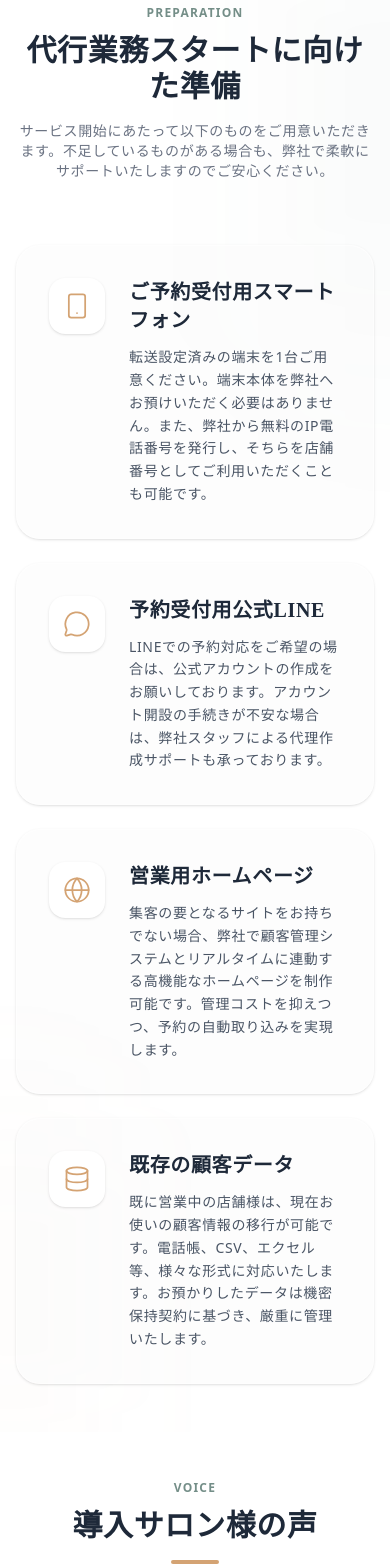
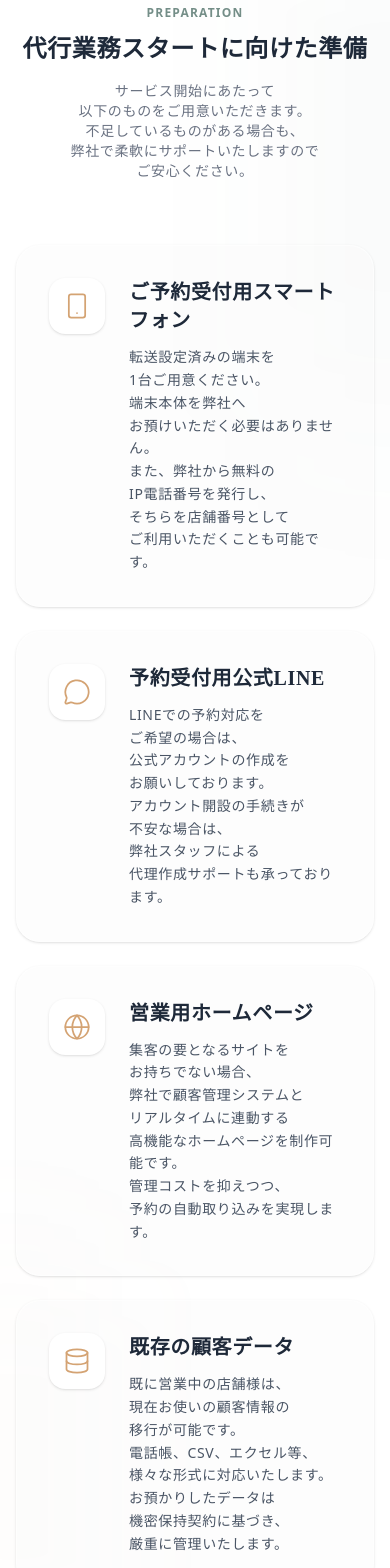
Before and after one commit to nabe7855/cd-salon-concierge, a Next.js app: page / in a window 390 px wide. Shown: the part 8800-10368 px from the top of the page. Built offline with nearby package versions, Linux system fonts and the light colour scheme.

Commit message:
表記の改行問題修整

```diff
--- a/app/company/page.tsx
+++ b/app/company/page.tsx
@@ -130,27 +130,56 @@ const CompanyPage: React.FC = () => {
                   <Sparkles size={24} />
                 </div>
                 <h3 className="text-xl md:text-3xl font-bold text-gray-800 leading-tight mb-8">
-                  「声のホスピタリティで、
-                  <br />
-                  サロンに新しい価値を。」
+                  <span className="inline-block">「声のホスピタリティで、</span>
+                  <span className="inline-block">サロンに新しい価値を。」</span>
                 </h3>
                 <div className="space-y-6 text-gray-600 leading-loose text-lg">
                   <p>
-                    SalonConciergeは、単なる電話代行にとどまらず、
+                    <span className="inline-block">SalonConciergeは、</span>
+                    <span className="inline-block">
+                      単なる電話代行にとどまらず、
+                    </span>
                     <br />
-                    サロンの“顔”としてお客様と繋がる第一線を担っています。
+                    <span className="inline-block">サロンの“顔”として</span>
+                    <span className="inline-block">お客様と繋がる第一線を</span>
+                    <span className="inline-block">担っています。</span>
                   </p>
                   <p className="text-sm md:text-base opacity-80">
-                    私たちは、店舗様・セラピスト様・お客様すべてにとって心地よい体験を届けるため、
-                    <br />
-                    「丁寧な応対」「正確な情報提供」「臨機応変な対応力」を軸に、
-                    <br />
-                    業界最高水準のサービスを目指します。
+                    <span className="inline-block">
+                      私たちは、店舗様・セラピスト様・
+                    </span>
+                    <span className="inline-block">お客様すべてにとって</span>
+                    <span className="inline-block">
+                      心地よい体験を届けるため、
+                    </span>
+                    <br className="hidden md:block" />
+                    <span className="inline-block">
+                      「丁寧な応対」「正確な情報提供」
+                    </span>
+                    <span className="inline-block">
+                      「臨機応変な対応力」を軸に、
+                    </span>
+                    <br className="hidden md:block" />
+                    <span className="inline-block">
+                      業界最高水準のサービスを
+                    </span>
+                    <span className="inline-block">目指します。</span>
                   </p>
                   <div className="pt-6 border-t border-gray-100 italic font-medium text-botanical-primary">
-                    メンズエステ業界に特化した豊富な知見と実績を活かし、
+                    <span className="inline-block">
+                      メンズエステ業界に特化した
+                    </span>
+                    <span className="inline-block">
+                      豊富な知見と実績を活かし、
+                    </span>
                     <br />
-                    クライアント様の売上とブランド価値の最大化を支える“パートナー”であり続けます。
+                    <span className="inline-block">クライアント様の売上と</span>
+                    <span className="inline-block">
+                      ブランド価値の最大化を支える
+                    </span>
+                    <span className="inline-block">
+                      “パートナー”であり続けます。
+                    </span>
                   </div>
                 </div>
               </div>
@@ -272,7 +301,6 @@ const CompanyPage: React.FC = () => {
                   { label: "従業員数", content: "20名" },
                   { label: "資本金", content: "500万円" },
                   { label: "取引銀行", content: "GMOあおぞら銀行" },
-
                 ].map((row, idx) => (
                   <div
                     key={idx}
--- a/app/page.tsx
+++ b/app/page.tsx
@@ -103,22 +103,67 @@ const FLOW_STEPS = [
 const PREPARATION_ITEMS = [
   {
     title: "ご予約受付用スマートフォン",
-    desc: "転送設定済みの端末を1台ご用意ください。端末本体を弊社へお預けいただく必要はありません。また、弊社から無料のIP電話番号を発行し、そちらを店舗番号としてご利用いただくことも可能です。",
+    desc: (
+      <>
+        <span className="inline-block">転送設定済みの端末を</span>
+        <span className="inline-block">1台ご用意ください。</span>
+        <span className="inline-block">端末本体を弊社へ</span>
+        <span className="inline-block">お預けいただく必要はありません。</span>
+        <span className="inline-block">また、弊社から無料の</span>
+        <span className="inline-block">IP電話番号を発行し、</span>
+        <span className="inline-block">そちらを店舗番号として</span>
+        <span className="inline-block">ご利用いただくことも可能です。</span>
+      </>
+    ),
     icon: Smartphone,
   },
   {
     title: "予約受付用公式LINE",
-    desc: "LINEでの予約対応をご希望の場合は、公式アカウントの作成をお願いしております。アカウント開設の手続きが不安な場合は、弊社スタッフによる代理作成サポートも承っております。",
+    desc: (
+      <>
+        <span className="inline-block">LINEでの予約対応を</span>
+        <span className="inline-block">ご希望の場合は、</span>
+        <span className="inline-block">公式アカウントの作成を</span>
+        <span className="inline-block">お願いしております。</span>
+        <span className="inline-block">アカウント開設の手続きが</span>
+        <span className="inline-block">不安な場合は、</span>
+        <span className="inline-block">弊社スタッフによる</span>
+        <span className="inline-block">代理作成サポートも承っております。</span>
+      </>
+    ),
     icon: MessageCircle,
   },
   {
     title: "営業用ホームページ",
-    desc: "集客の要となるサイトをお持ちでない場合、弊社で顧客管理システムとリアルタイムに連動する高機能なホームページを制作可能です。管理コストを抑えつつ、予約の自動取り込みを実現します。",
+    desc: (
+      <>
+        <span className="inline-block">集客の要となるサイトを</span>
+        <span className="inline-block">お持ちでない場合、</span>
+        <span className="inline-block">弊社で顧客管理システムと</span>
+        <span className="inline-block">リアルタイムに連動する</span>
+        <span className="inline-block">
+          高機能なホームページを制作可能です。
+        </span>
+        <span className="inline-block">管理コストを抑えつつ、</span>
+        <span className="inline-block">予約の自動取り込みを実現します。</span>
+      </>
+    ),
     icon: Globe,
   },
   {
     title: "既存の顧客データ",
-    desc: "既に営業中の店舗様は、現在お使いの顧客情報の移行が可能です。電話帳、CSV、エクセル等、様々な形式に対応いたします。お預かりしたデータは機密保持契約に基づき、厳重に管理いたします。",
+    desc: (
+      <>
+        <span className="inline-block">既に営業中の店舗様は、</span>
+        <span className="inline-block">現在お使いの顧客情報の</span>
+        <span className="inline-block">移行が可能です。</span>
+        <span className="inline-block">電話帳、CSV、エクセル等、</span>
+        <span className="inline-block">様々な形式に対応いたします。</span>
+        <span className="inline-block">お預かりしたデータは</span>
+        <span className="inline-block">機密保持契約に基づき、</span>
+        <span className="inline-block">厳重に管理いたします。</span>
+      </>
+    ),
     icon: Database,
   },
 ];
@@ -591,13 +636,22 @@ const TopPage: React.FC = () => {
               <span className="text-botanical-primary font-bold tracking-widest text-xs uppercase mb-3 block opacity-70">
                 PREPARATION
               </span>
-              <h2 className="text-3xl font-bold text-gray-800 font-heading">
+              <h2 className="text-2xl md:text-3xl font-bold text-gray-800 font-heading whitespace-nowrap">
                 代行業務スタートに向けた準備
               </h2>
               <p className="text-gray-500 mt-4 text-sm md:text-base max-w-2xl mx-auto">
-                サービス開始にあたって以下のものをご用意いただきます。
+                <span className="inline-block">サービス開始にあたって</span>
+                <span className="inline-block">
+                  以下のものをご用意いただきます。
+                </span>
                 <br className="hidden md:block" />
-                不足しているものがある場合も、弊社で柔軟にサポートいたしますのでご安心ください。
+                <span className="inline-block">
+                  不足しているものがある場合も、
+                </span>
+                <span className="inline-block">
+                  弊社で柔軟にサポートいたしますので
+                </span>
+                <span className="inline-block">ご安心ください。</span>
               </p>
             </div>
 
--- /dev/null
+++ b/scripts/test-delete.mjs
@@ -0,0 +1,55 @@
+import { createClient } from "@supabase/supabase-js";
+
+const supabaseUrl = "https://kjemsviczsdusrnlgfnb.supabase.co";
+const supabaseAnonKey =
+  "eyJhbGciOiJIUzI1NiIsInR5cCI6IkpXVCJ9.eyJpc3MiOiJzdXBhYmFzZSIsInJlZiI6ImtqZW1zdmljenNkdXNybmxnZm5iIiwicm9sZSI6ImFub24iLCJpYXQiOjE3NjgxMDQwMDksImV4cCI6MjA4MzY4MDAwOX0.sIc3lCuptIzadnZlDPsnEyZ7WXMGBdAkb8o9Yqb-7gk";
+
+const supabase = createClient(supabaseUrl, supabaseAnonKey);
+
+async function testDelete() {
+  console.log("Fetching a post to delete...");
+  const { data: posts, error: fetchError } = await supabase
+    .from("blog_posts")
+    .select("id, title")
+    .limit(1);
+
+  if (fetchError) {
+    console.error("Fetch error:", fetchError);
+    return;
+  }
+
+  if (!posts || posts.length === 0) {
+    console.log("No posts found to delete.");
+    return;
+  }
+
+  const post = posts[0];
+  console.log(`Found post: ${post.title} (${post.id})`);
+
+  console.log(`Attempting to delete post ${post.id}...`);
+  const { error: deleteError } = await supabase
+    .from("blog_posts")
+    .delete()
+    .eq("id", post.id);
+
+  if (deleteError) {
+    console.error("Delete error:", deleteError);
+  } else {
+    // Check if it was really deleted (sometimes RLS says success but deletes 0 rows)
+    const { data: checkPost } = await supabase
+      .from("blog_posts")
+      .select("id")
+      .eq("id", post.id)
+      .single();
+
+    if (checkPost) {
+      console.log(
+        "Post still exists after delete attempt. This usually happens when RLS allows the operation but no policy covers the specific action, or it fails silently.",
+      );
+    } else {
+      console.log("Post deleted successfully.");
+    }
+  }
+}
+
+testDelete();
```
